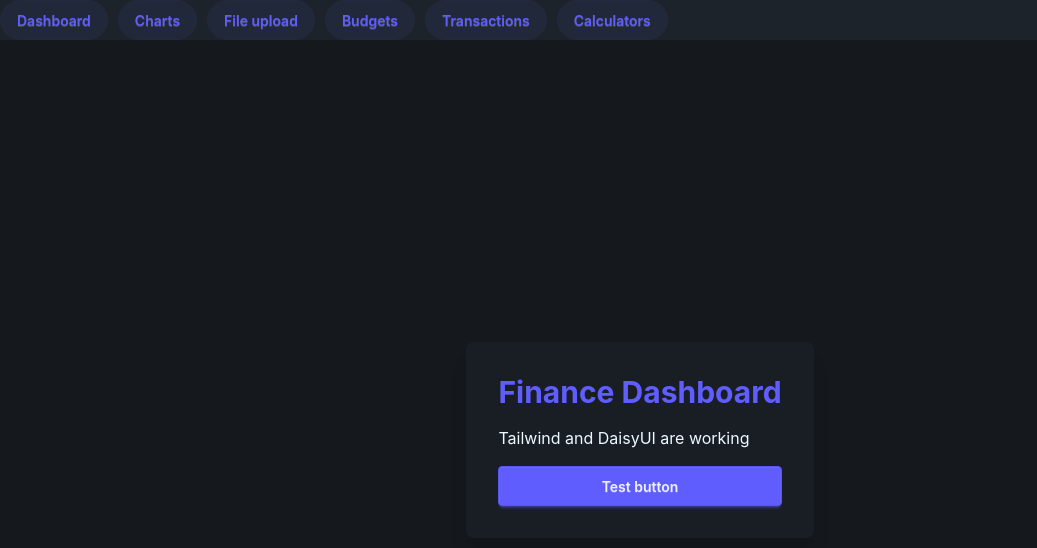
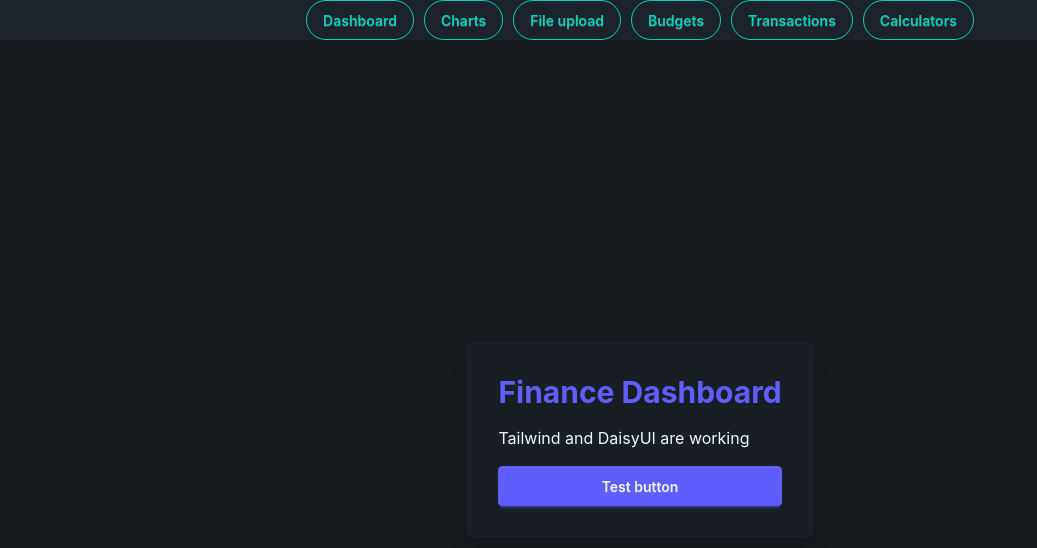
Before and after one commit to Cybergman-droid/Computing-NEA, a React (Vite) app in the folder frontend/: page / in a window 1280 px wide. Shown: the top 548 px of the page, without its empty margins (0-1037 px from the left). Built offline with nearby package versions, Linux system fonts and the light colour scheme.

Commit message:
refactor: update NavbarButton styles and center align Navbar items

```diff
--- a/frontend/src/components/navbar.tsx
+++ b/frontend/src/components/navbar.tsx
@@ -5,12 +5,14 @@ type ButtonProps = {
 
 function NavbarButton({ children }: ButtonProps) {
 	return (
-		<button className='btn btn-soft btn-primary rounded-3xl'>{children}</button>
+		<button className='btn btn-outline btn-accent rounded-3xl'>
+			{children}
+		</button>
 	);
 }
 function Navbar() {
 	return (
-		<div className='flex gap-2.5'>
+		<div className='flex gap-2.5 justify-center'>
 			<NavbarButton>Dashboard</NavbarButton>
 			<NavbarButton>Charts</NavbarButton>
 			<NavbarButton>File upload</NavbarButton>
```
